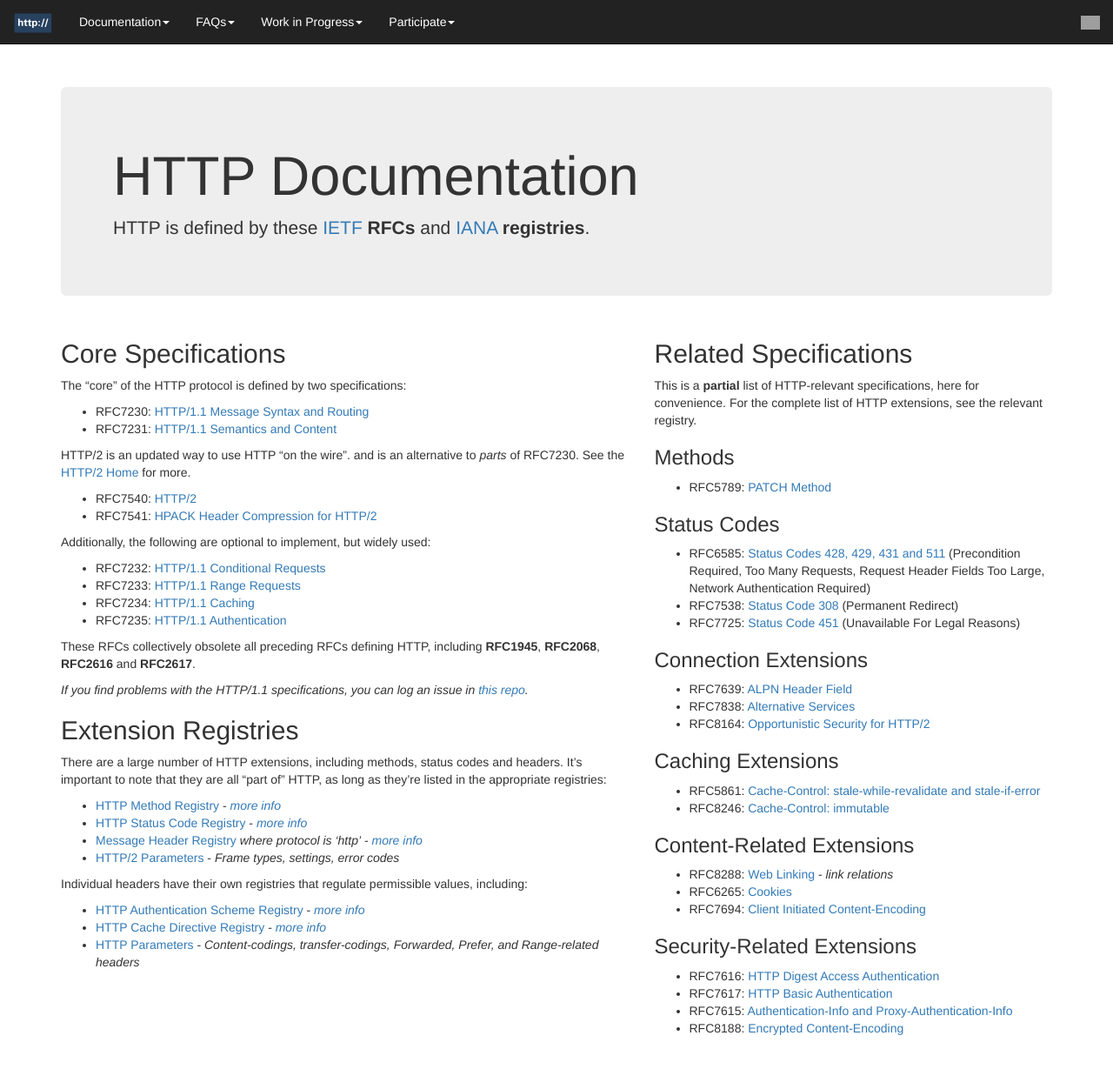
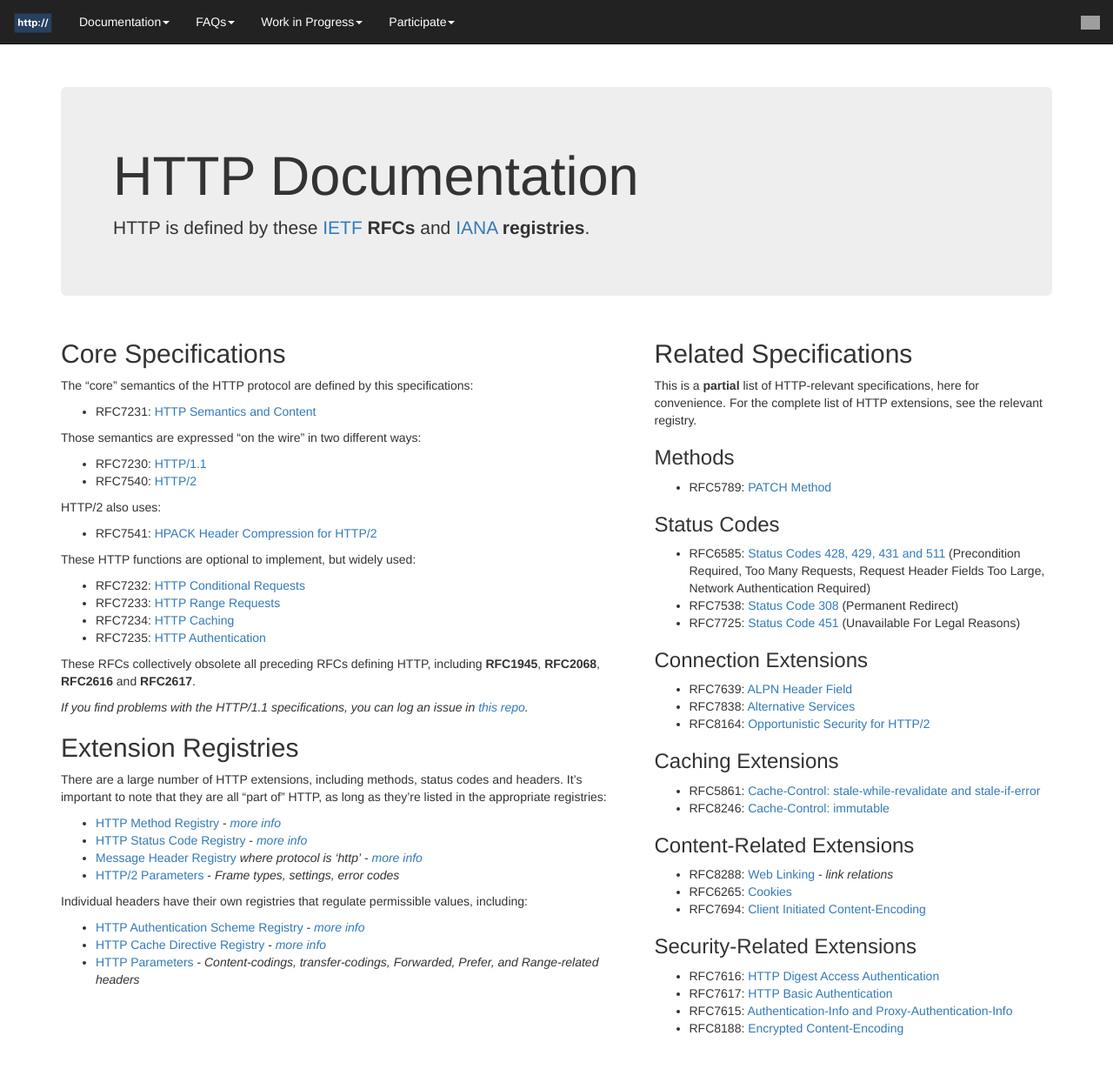
Before and after one commit to httpwg/httpwg.github.io, a Jekyll site: the page built from specs/index.md, in a window 1280 px wide and 1302 px high. Shown: the top 1229 px of the window at 87% size. Built offline with Jekyll 4.4.1, drawn with Linux system fonts in a browser that asks for light colours; nearby versions of some CDN libraries; library files that are not in the unit come from our copies; grey boxes are pictures that could not be loaded.

Commit message:
rework core

```diff
--- a/specs/_core.md
+++ b/specs/_core.md
@@ -1,22 +1,25 @@
 
 ## Core Specifications
 
-The "core" of the HTTP protocol is defined by two specifications:
+The "core" semantics of the HTTP protocol are defined by this specifications:
 
- * RFC7230: [HTTP/1.1 Message Syntax and Routing](/specs/rfc7230.html)
- * RFC7231: [HTTP/1.1 Semantics and Content](/specs/rfc7231.html)
+ * RFC7231: [HTTP Semantics and Content](/specs/rfc7231.html)
 
-HTTP/2 is an updated way to use HTTP "on the wire". and is an alternative to _parts_ of RFC7230. See the <a href="https://http2.github.io/">HTTP/2 Home</a> for more.
+Those semantics are expressed "on the wire" in two different ways:
 
+ * RFC7230: [HTTP/1.1](/specs/rfc7230.html)
  * RFC7540: [HTTP/2](/specs/rfc7540.html)
+
+HTTP/2 also uses:
+
  * RFC7541: [HPACK Header Compression for HTTP/2](/specs/rfc7541.html)
 
-Additionally, the following are optional to implement, but widely used:
+These HTTP functions are optional to implement, but widely used:
 
- * RFC7232: [HTTP/1.1 Conditional Requests](/specs/rfc7232.html)
- * RFC7233: [HTTP/1.1 Range Requests](/specs/rfc7233.html)
- * RFC7234: [HTTP/1.1 Caching](/specs/rfc7234.html)
- * RFC7235: [HTTP/1.1 Authentication](/specs/rfc7235.html)
+ * RFC7232: [HTTP Conditional Requests](/specs/rfc7232.html)
+ * RFC7233: [HTTP Range Requests](/specs/rfc7233.html)
+ * RFC7234: [HTTP Caching](/specs/rfc7234.html)
+ * RFC7235: [HTTP Authentication](/specs/rfc7235.html)
 
 These RFCs collectively obsolete all preceding RFCs defining HTTP, including **RFC1945**, **RFC2068**, **RFC2616** and **RFC2617**.
 
```
